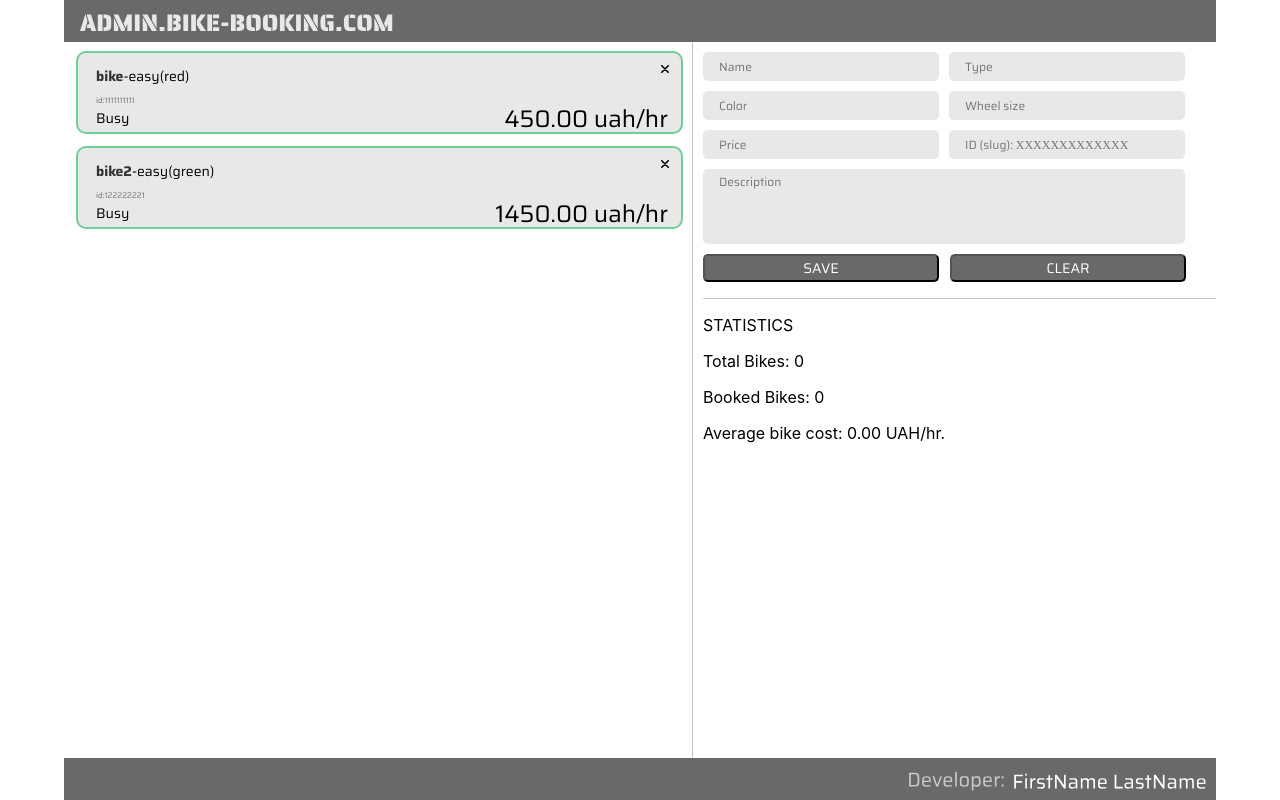
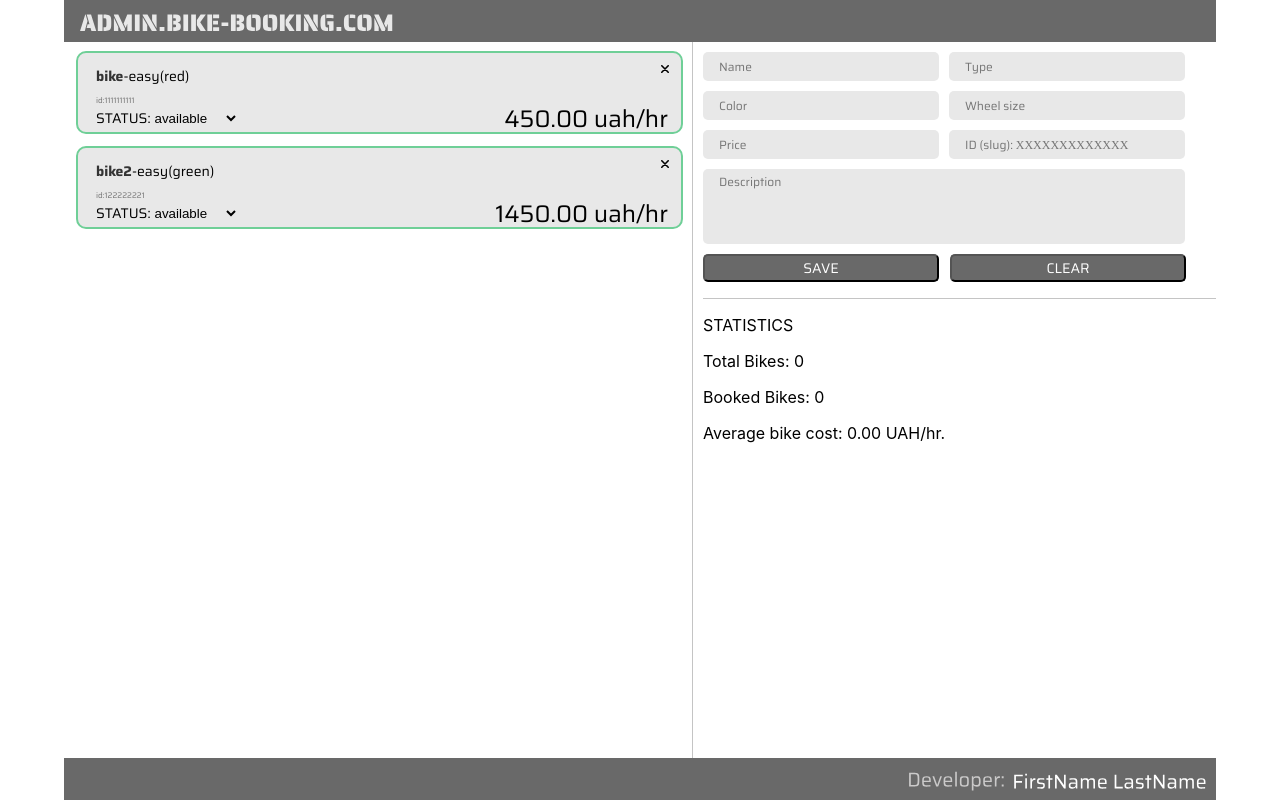
Before and after one commit to andreyz11288/bike_test, a React (Create React App) app: page / in a window 1280 px wide. Built offline with nearby package versions, Linux system fonts and the light colour scheme.

Commit message:
добавил select

```diff
--- a/src/Component/List/List.jsx
+++ b/src/Component/List/List.jsx
@@ -9,7 +9,7 @@ export default function List() {
       name: 'bike',
       type: 'easy',
       color: 'red',
-      status: 'Busy',
+      // status: 'Busy',
       price: '450.00',
     },
     {
@@ -17,7 +17,7 @@ export default function List() {
       name: 'bike2',
       type: 'easy',
       color: 'green',
-      status: 'Busy',
+      // status: 'Busy',
       price: '1450.00',
     },
   ])
@@ -33,7 +33,11 @@ export default function List() {
             <br />
             <span className={s.id_list}>id:{e.id}</span>
             <br />
-            <span>{e.status}</span>
+            <span>STATUS:<select className={s.select_list} name='STATUS' >
+  <option>available</option>
+              <option>busy</option>
+              <option>unavailable</option>
+</select></span>
           </div>
           <div className={s.div_price_list}>
             <img src={img} alt="vector" width='8' height='8'/>
--- a/src/Component/List/List.module.scss
+++ b/src/Component/List/List.module.scss
@@ -68,3 +68,7 @@
   line-height: 22px;
   color: #333333;
 }
+.select_list {
+  border: 0;
+  background-color: #e8e8e8;
+}
```
